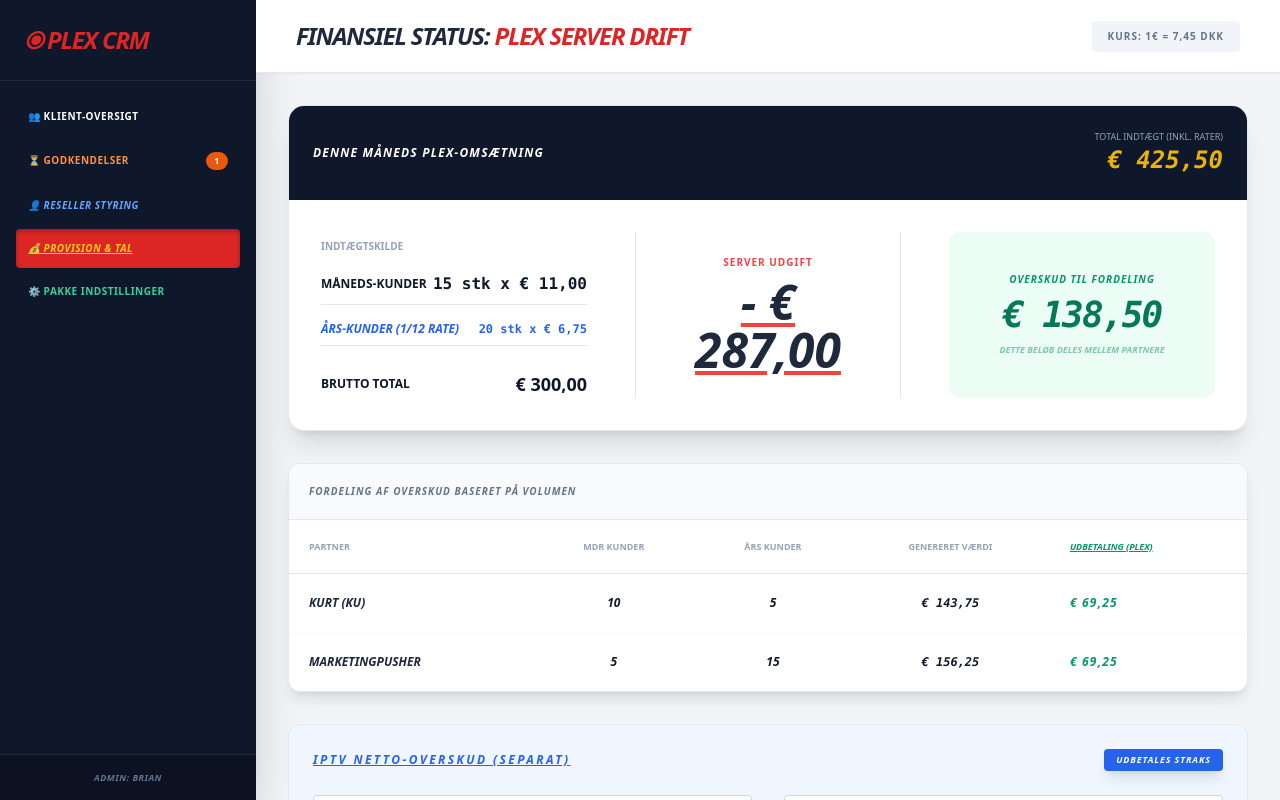
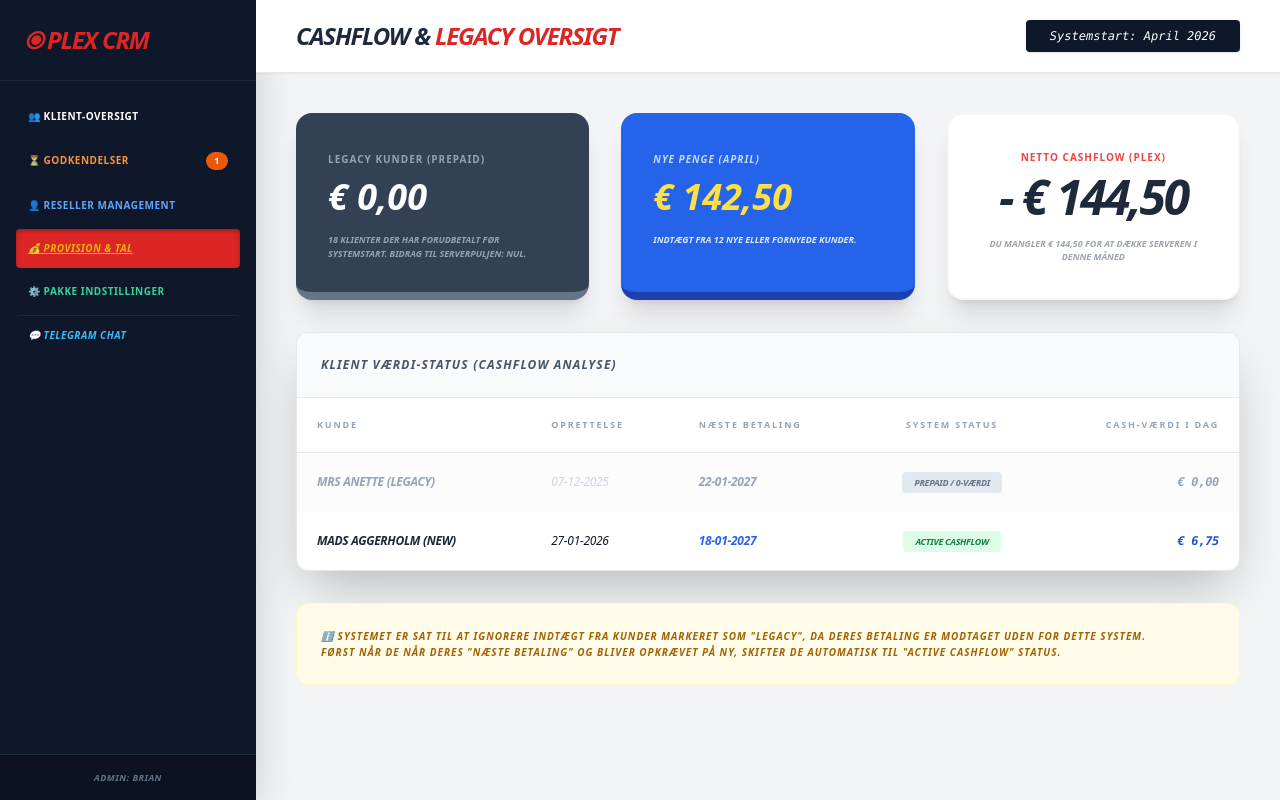
Before and after one commit to 2710brian/Plex, a website: page public/commission.html in a window 1280 px wide. Drawn offline with nearby package versions, Linux system fonts and the light colour scheme.

Commit message:
Update commission.html

```diff
--- a/public/commission.html
+++ b/public/commission.html
@@ -2,158 +2,115 @@
 <html lang="da">
 <head>
     <meta charset="UTF-8">
-    <title>Plex CRM - Økonomisk Regnskab</title>
+    <title>Plex CRM - Cashflow & Legacy Status</title>
     <script src="https://cdn.tailwindcss.com"></script>
     <style>
         .nav-active { background-color: #dc2626 !important; box-shadow: inset 0 2px 4px rgba(0,0,0,0.3); }
-        .math-box { font-family: 'Courier New', Courier, monospace; }
     </style>
 </head>
 <body class="bg-gray-100 flex h-screen overflow-hidden text-slate-900 font-sans">
 
-    <!-- SIDEBAR (UNIFORM) -->
+    <!-- SIDEBAR (NØJAGTIG KOPI FRA HOVEDSIDE) -->
     <div class="w-64 bg-slate-900 text-white flex flex-col shrink-0 shadow-2xl font-bold uppercase text-[10px] tracking-wider">
         <div class="p-6 text-2xl font-black border-b border-slate-800 italic text-red-600 tracking-tighter">⦿ PLEX CRM</div>
         <nav id="sidebar-nav" class="flex-1 p-4 space-y-1">
-            <a href="index.html" class="block p-3 hover:bg-slate-800 rounded">👥 Klient-Oversigt</a>
-            <a href="approvals.html" class="block p-3 hover:bg-slate-800 rounded flex justify-between items-center text-orange-400"><span>⏳ Godkendelser</span><span class="bg-orange-600 text-white text-[9px] px-2 py-0.5 rounded-full uppercase">1</span></a>
-            <a href="resellers.html" class="block p-3 hover:bg-slate-800 rounded text-blue-400 italic">👤 Reseller Styring</a>
-            <a href="commission.html" class="block p-3 bg-red-600 rounded nav-active text-yellow-400 font-black italic underline">💰 Provision & Tal</a>
-            <a href="settings.html" class="block p-3 hover:bg-slate-800 rounded text-emerald-400 font-black">⚙️ Pakke Indstillinger</a>
+            <a href="index.html" class="nav-item block p-3 hover:bg-slate-800 rounded">👥 <span data-dk="Klient-Oversigt" data-uk="Client Overview">Klient-Oversigt</span></a>
+            <a href="approvals.html" id="nav-approvals" class="nav-item block p-3 hover:bg-slate-800 rounded flex justify-between items-center text-orange-400"><span>⏳ Godkendelser</span><span class="bg-orange-600 text-white text-[9px] px-2 py-0.5 rounded-full font-black">1</span></a>
+            <a href="resellers.html" id="nav-resellers" class="nav-item block p-3 hover:bg-slate-800 rounded text-blue-400">👤 Reseller Management</a>
+            <a href="commission.html" class="nav-item block p-3 bg-red-600 rounded nav-active text-yellow-500 font-black italic underline">💰 Provision & Tal</a>
+            <a href="settings.html" id="nav-settings" class="nav-item block p-3 hover:bg-slate-800 rounded text-emerald-400">⚙️ Pakke Indstillinger</a>
+            <a href="telegram.html" id="nav-telegram" class="nav-item block p-3 hover:bg-slate-800 rounded border-t border-slate-800 mt-4 text-sky-400 italic">💬 Telegram Chat</a>
         </nav>
-        <div class="p-4 border-t border-slate-800 bg-black/20 italic text-[9px] text-center text-slate-500">Admin: Brian</div>
+        <div class="p-4 border-t border-slate-800 bg-black/20 italic text-[9px] text-center text-slate-500 uppercase">Admin: Brian</div>
     </div>
 
     <!-- MAIN AREA -->
     <div class="flex-1 flex flex-col overflow-hidden">
         <header class="bg-white shadow-sm p-5 flex justify-between items-center px-10 border-b">
             <h2 class="text-2xl font-black uppercase italic tracking-tighter text-slate-800">
-                Finansiel Status: <span class="text-red-600">Plex Server Drift</span>
+                Cashflow & <span class="text-red-600">Legacy Oversigt</span>
             </h2>
-            <div class="bg-slate-100 px-4 py-2 rounded text-[10px] font-black uppercase tracking-widest text-slate-500">
-                Kurs: 1€ = 7,45 DKK
+            <div class="bg-slate-900 text-white px-6 py-2 rounded shadow font-mono text-xs italic">
+                Systemstart: April 2026
             </div>
         </header>
 
-        <main class="flex-1 overflow-auto p-8 space-y-8">
+        <main class="flex-1 overflow-auto p-10 space-y-8">
 
-            <!-- SECTION 1: PLEX REGNSKAB (DENNE MÅNED) -->
-            <div class="bg-white rounded-2xl shadow-xl border overflow-hidden">
-                <div class="p-6 bg-slate-900 text-white flex justify-between items-center">
-                    <h3 class="font-black uppercase text-xs italic tracking-widest">Denne måneds Plex-Omsætning</h3>
-                    <div class="text-right">
-                        <div class="text-[9px] text-slate-400 uppercase">Total indtægt (inkl. rater)</div>
-                        <div class="text-2xl font-black text-yellow-500 italic font-mono">€ 425,50</div>
-                    </div>
+            <!-- SECTION 1: DEN REELLE INDTJENING LIGE NU -->
+            <div class="grid grid-cols-3 gap-8 text-white">
+                <!-- Legacy Blok (Dem der ikke betaler nu) -->
+                <div class="bg-slate-700 p-8 rounded-2xl shadow-xl border-b-8 border-slate-500">
+                    <label class="text-[10px] font-black uppercase tracking-widest text-slate-400">Legacy Kunder (Prepaid)</label>
+                    <div class="text-4xl font-black italic mt-2">€ 0,00</div>
+                    <p class="text-[9px] mt-4 text-slate-400 font-bold uppercase italic">
+                        18 klienter der har forudbetalt før systemstart. Bidrag til serverpuljen: NUL.
+                    </p>
                 </div>
 
-                <div class="p-8 grid grid-cols-3 gap-12">
-                    <div class="space-y-4">
-                        <label class="text-[10px] font-black uppercase text-slate-400">Indtægtskilde</label>
-                        <div class="flex justify-between items-center border-b pb-2">
-                            <span class="text-xs font-bold uppercase">Måneds-kunder</span>
-                            <span class="font-mono font-black">15 stk x € 11,00</span>
-                        </div>
-                        <div class="flex justify-between items-center border-b pb-2 text-blue-600">
-                            <span class="text-xs font-bold uppercase italic">Års-kunder (1/12 rate)</span>
-                            <span class="font-mono font-black text-xs">20 stk x € 6,75</span>
-                        </div>
-                        <div class="flex justify-between items-center pt-2 font-black">
-                            <span class="text-xs uppercase">Brutto Total</span>
-                            <span class="text-lg">€ 300,00</span>
-                        </div>
+                <!-- Nye penge (System-aktive) -->
+                <div class="bg-blue-600 p-8 rounded-2xl shadow-xl border-b-8 border-blue-800 italic">
+                    <label class="text-[10px] font-black uppercase tracking-widest text-blue-200">Nye Penge (April)</label>
+                    <div class="text-4xl font-black mt-2 text-yellow-300">€ 142,50</div>
+                    <p class="text-[9px] mt-4 text-blue-100 font-bold uppercase">
+                        Indtægt fra 12 nye eller fornyede kunder.
+                    </p>
+                </div>
+
+                <!-- Resultat -->
+                <div class="bg-white p-8 rounded-2xl shadow-xl border-2 border-red-50 flex flex-col justify-center text-center">
+                    <label class="text-[10px] font-black uppercase tracking-widest text-red-500 mb-2">Netto Cashflow (Plex)</label>
+                    <div class="text-5xl font-black text-slate-800 italic tracking-tighter">
+                        - € 144,50
                     </div>
-
-                    <div class="flex flex-col justify-center items-center border-x px-12">
-                        <div class="text-center">
-                            <label class="text-[10px] font-black uppercase text-red-500 block mb-2 tracking-widest">Server Udgift</label>
-                            <div class="text-5xl font-black text-slate-800 italic underline decoration-red-500">- € 287,00</div>
-                        </div>
-                    </div>
-
-                    <div class="flex flex-col justify-center text-center bg-emerald-50 rounded-xl p-6">
-                        <label class="text-[10px] font-black uppercase text-emerald-600 mb-2 tracking-widest italic">Overskud til fordeling</label>
-                        <div class="text-4xl font-black text-emerald-700 italic font-mono tracking-tighter">€ 138,50</div>
-                        <p class="text-[9px] text-emerald-600/50 mt-2 font-bold uppercase italic">Dette beløb deles mellem partnere</p>
-                    </div>
+                    <p class="text-[9px] text-gray-400 mt-4 uppercase font-bold italic">Du mangler € 144,50 for at dække serveren i denne måned</p>
                 </div>
             </div>
 
-            <!-- SECTION 2: FORDELING PR. PARTNER -->
-            <div class="bg-white rounded-xl shadow-lg border overflow-hidden">
-                <div class="p-5 border-b bg-slate-50 font-black uppercase text-[10px] tracking-widest italic text-slate-500">
-                    Fordeling af overskud baseret på volumen
+            <!-- SECTION 2: LISTE OVER KUNDER MED 0-VÆRDI STATUS -->
+            <div class="bg-white rounded-xl shadow-2xl border overflow-hidden">
+                <div class="p-6 bg-slate-50 border-b flex justify-between items-center">
+                    <h3 class="font-black uppercase text-xs italic tracking-widest text-slate-600">Klient Værdi-Status (Cashflow analyse)</h3>
                 </div>
                 <table class="w-full text-left">
-                    <thead class="bg-white border-b text-[9px] font-black uppercase text-slate-400">
+                    <thead class="bg-white text-slate-400 text-[9px] font-black uppercase tracking-[0.2em] border-b">
                         <tr>
-                            <th class="p-5">Partner</th>
-                            <th class="p-5 text-center">Mdr Kunder</th>
-                            <th class="p-5 text-center">Års Kunder</th>
-                            <th class="p-5 text-center" title="Den omsætning partneren har skabt denne måned">Genereret Værdi</th>
-                            <th class="p-5 text-emerald-600 font-black italic underline">Udbetaling (Plex)</th>
+                            <th class="p-5">Kunde</th>
+                            <th class="p-5">Oprettelse</th>
+                            <th class="p-5">Næste Betaling</th>
+                            <th class="p-4 text-center">System Status</th>
+                            <th class="p-5 text-right">Cash-Værdi i dag</th>
                         </tr>
                     </thead>
-                    <tbody class="text-[12px] font-bold uppercase italic divide-y divide-gray-50">
+                    <tbody class="text-[12px] font-bold divide-y divide-gray-50 uppercase italic tracking-tight">
+                        <!-- Legacy Kunde -->
+                        <tr class="bg-gray-50/50">
+                            <td class="p-5 font-black text-slate-400 italic">Mrs Anette (Legacy)</td>
+                            <td class="p-5 font-normal text-slate-300">07-12-2025</td>
+                            <td class="p-5 text-slate-400">22-01-2027</td>
+                            <td class="p-4 text-center"><span class="bg-slate-200 text-slate-500 px-3 py-1 rounded text-[9px] font-black">PREPAID / 0-VÆRDI</span></td>
+                            <td class="p-5 text-right font-mono text-slate-400">€ 0,00</td>
+                        </tr>
+                        <!-- Ny Kunde -->
                         <tr>
-                            <td class="p-5 font-black text-slate-800">Kurt (KU)</td>
-                            <td class="p-5 text-center">10</td>
-                            <td class="p-5 text-center">5</td>
-                            <td class="p-5 text-center font-mono">€ 143,75</td>
-                            <td class="p-5 text-emerald-600 font-black tracking-widest">€ 69,25</td>
-                        </tr>
-                        <tr>
-                            <td class="p-5 font-black text-slate-800">MarketingPusher</td>
-                            <td class="p-5 text-center">5</td>
-                            <td class="p-5 text-center">15</td>
-                            <td class="p-5 text-center font-mono">€ 156,25</td>
-                            <td class="p-5 text-emerald-600 font-black tracking-widest">€ 69,25</td>
+                            <td class="p-5 font-black text-slate-800 italic">Mads Aggerholm (New)</td>
+                            <td class="p-5 font-normal">27-01-2026</td>
+                            <td class="p-5 text-blue-600">18-01-2027</td>
+                            <td class="p-4 text-center"><span class="bg-green-100 text-green-700 px-3 py-1 rounded text-[9px] font-black uppercase">Active Cashflow</span></td>
+                            <td class="p-5 text-right font-mono text-blue-700">€ 6,75</td>
                         </tr>
                     </tbody>
                 </table>
             </div>
 
-            <!-- SECTION 3: IPTV (STANDALONE) -->
-            <div class="bg-blue-50 border border-blue-100 rounded-xl p-6">
-                <div class="flex justify-between items-center mb-6">
-                    <h3 class="font-black uppercase text-xs italic tracking-[0.2em] text-blue-600 underline">IPTV Netto-Overskud (Separat)</h3>
-                    <span class="bg-blue-600 text-white px-3 py-1 rounded text-[9px] font-black uppercase italic tracking-widest shadow-lg">Udbetales straks</span>
-                </div>
-                <div class="grid grid-cols-2 gap-8 text-sm">
-                    <div class="bg-white p-4 rounded border border-blue-200">
-                        <div class="flex justify-between font-bold">
-                            <span>Kurt (KU) Provision:</span>
-                            <span class="font-mono text-blue-700 font-black italic tracking-tighter uppercase">€ 145,00</span>
-                        </div>
-                    </div>
-                    <div class="bg-white p-4 rounded border border-blue-200">
-                        <div class="flex justify-between font-bold">
-                            <span>MarketingPusher Provision:</span>
-                            <span class="font-mono text-blue-700 font-black italic tracking-tighter uppercase">€ 88,25</span>
-                        </div>
-                    </div>
-                </div>
+            <!-- INFO BOKS -->
+            <div class="p-6 bg-yellow-50 border border-yellow-100 rounded-xl text-[10px] font-bold uppercase text-yellow-700 tracking-widest leading-relaxed italic">
+                ℹ️ Systemet er sat til at ignorere indtægt fra kunder markeret som "Legacy", da deres betaling er modtaget uden for dette system. <br>
+                Først når de når deres "Næste betaling" og bliver opkrævet på ny, skifter de automatisk til "Active Cashflow" status.
             </div>
 
-            <!-- SECTION 4: RESERVE VAULT (ÅRS-RESTBELØB) -->
-            <div class="bg-slate-800 p-8 rounded-2xl shadow-2xl text-white">
-                <div class="flex items-center space-x-6">
-                    <div class="text-4xl">🔐</div>
-                    <div>
-                        <h3 class="font-black uppercase text-sm tracking-widest italic mb-1">Plex Reserve-Vault</h3>
-                        <p class="text-[10px] text-slate-400 font-bold uppercase italic tracking-widest underline decoration-yellow-500/50">Rest-beløb fra årsabonnementer reserveret til fremtidig drift</p>
-                    </div>
-                    <div class="ml-auto text-5xl font-black italic tracking-tighter font-mono text-yellow-500">€ 1.485,00</div>
-                </div>
-            </div>
         </main>
     </div>
 
-    <script>
-        function setLang(lang) {
-            // Vi har bevaret strukturen her til senere brug
-        }
-        window.onload = function() { setLang('dk'); };
-    </script>
 </body>
 </html>
```
